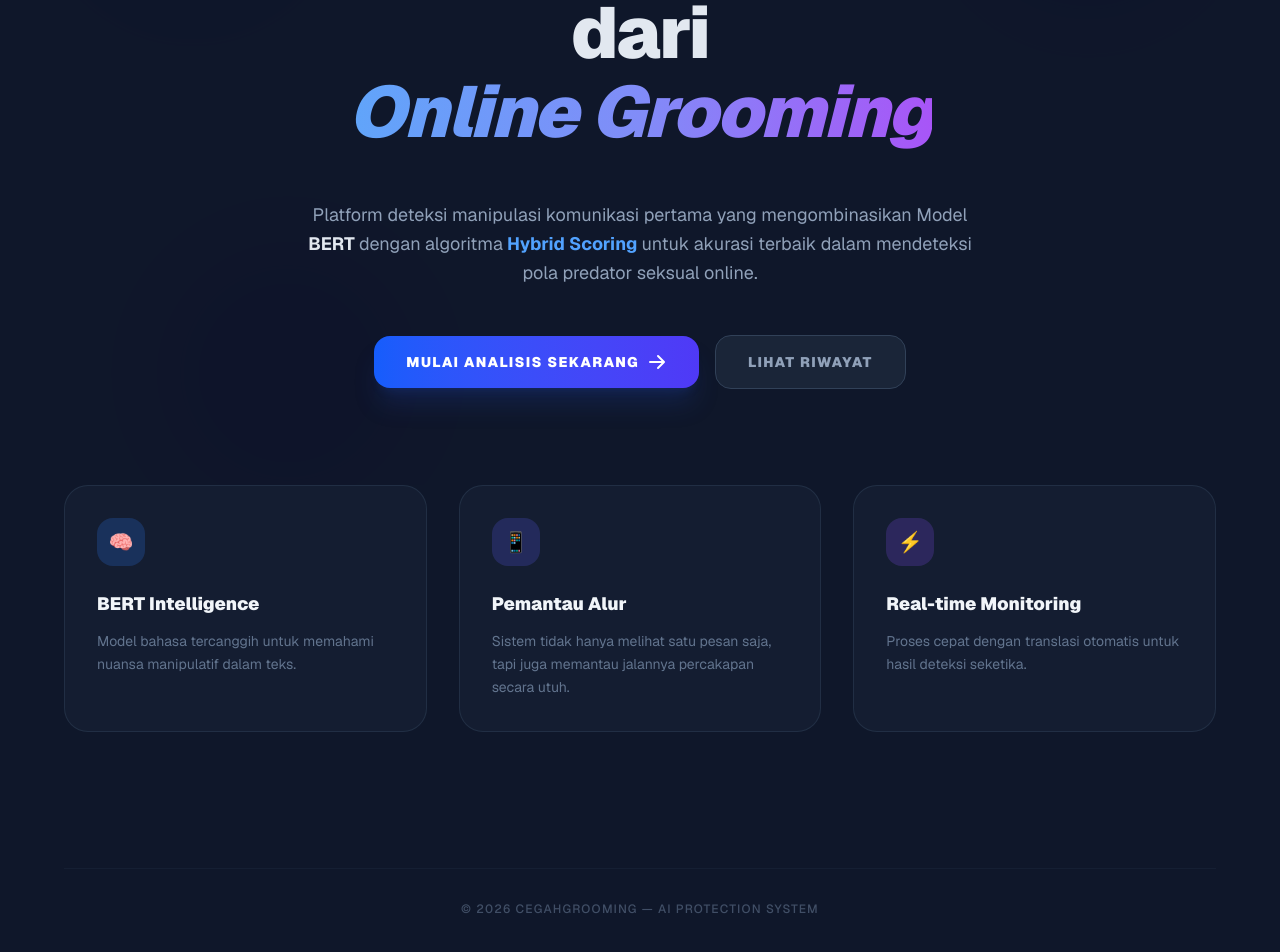
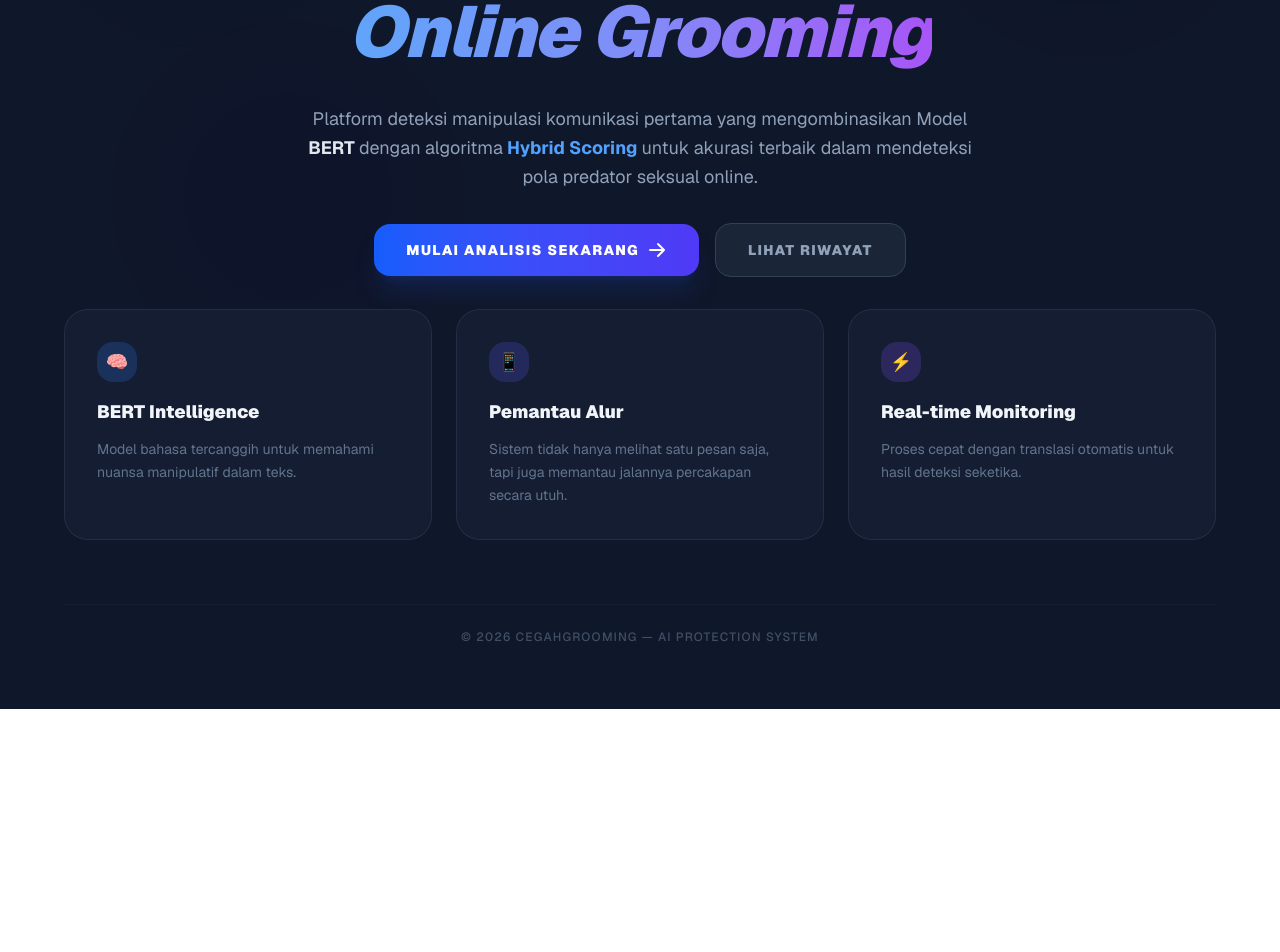
Before and after one commit to ilyfauzan/CegahGrooming, a Next.js app in the folder grooming-detector-ui/: page / in a window 1280 px wide. Shown: the part 428-1380 px from the top of the page. After the commit the page ends 1137 px from the top, so only its background shows below. Built offline with nearby package versions, Linux system fonts and the light colour scheme.

Commit message:
update tampilan tengah

```diff
--- a/grooming-detector-ui/app/components/Hero.tsx
+++ b/grooming-detector-ui/app/components/Hero.tsx
@@ -3,13 +3,13 @@ import Link from "next/link";
 
 export default function Hero() {
   return (
-    <div className="relative overflow-hidden py-16 md:py-24">
+    <div className="relative overflow-hidden py-4 md:py-8">
       {/* Background Blobs for Decoration */}
       <div className="absolute top-0 -left-4 w-72 h-72 bg-blue-600 rounded-full mix-blend-multiply filter blur-3xl opacity-20 animate-blob" />
       <div className="absolute top-0 -right-4 w-72 h-72 bg-indigo-600 rounded-full mix-blend-multiply filter blur-3xl opacity-20 animate-blob animation-delay-2000" />
       <div className="absolute -bottom-8 left-20 w-72 h-72 bg-violet-600 rounded-full mix-blend-multiply filter blur-3xl opacity-20 animate-blob animation-delay-4000" />
 
-      <div className="relative text-center space-y-12 max-w-4xl mx-auto px-6">
+      <div className="relative text-center space-y-8 max-w-4xl mx-auto px-6">
         <div className="inline-block px-4 py-1.5 rounded-full bg-blue-500/10 border border-blue-500/20 text-blue-400 text-[10px] font-black uppercase tracking-[0.2em] animate-fade-in">
           Sistem Deteksi Grooming Berbasis AI
         </div>
--- a/grooming-detector-ui/app/page.tsx
+++ b/grooming-detector-ui/app/page.tsx
@@ -25,20 +25,20 @@ export default function LandingPage() {
   ];
 
   return (
-    <main className="bg-[#0f172a] text-slate-200 font-sans p-6 md:p-10 selection:bg-blue-500/30 overflow-x-hidden">
+    <main className="min-h-screen bg-[#0f172a] text-slate-200 font-sans p-6 md:p-10 selection:bg-blue-500/30 overflow-x-hidden flex flex-col justify-center">
       <div className="max-w-6xl mx-auto">
         <Navbar />
 
         <Hero />
 
         {/* Features Grid */}
-        <div className="pb-24 grid grid-cols-1 md:grid-cols-3 gap-8">
+        <div className="pb-10 grid grid-cols-1 md:grid-cols-3 gap-6">
           {features.map((f, i) => (
             <div
               key={i}
               className="p-8 rounded-3xl bg-slate-800/40 border border-slate-700/50 hover:border-blue-500/30 transition-all group"
             >
-              <div className={`w-12 h-12 rounded-2xl flex items-center justify-center text-xl mb-6 ${f.color}`}>
+              <div className={`w-10 h-10 rounded-2xl flex items-center justify-center text-lg mb-4 ${f.color}`}>
                 {f.icon}
               </div>
               <h3 className="text-lg font-black mb-3 text-slate-100 group-hover:text-blue-400 transition-colors">
@@ -52,7 +52,7 @@ export default function LandingPage() {
         </div>
 
         {/* Footer */}
-        <footer className="mt-10 py-8 border-t border-slate-800/50 text-center">
+        <footer className="mt-6 py-6 border-t border-slate-800/50 text-center">
           <p className="text-slate-500 text-[10px] md:text-xs font-medium tracking-widest uppercase opacity-60">
             &copy; {new Date().getFullYear()} CegahGrooming — AI Protection System
           </p>
```
